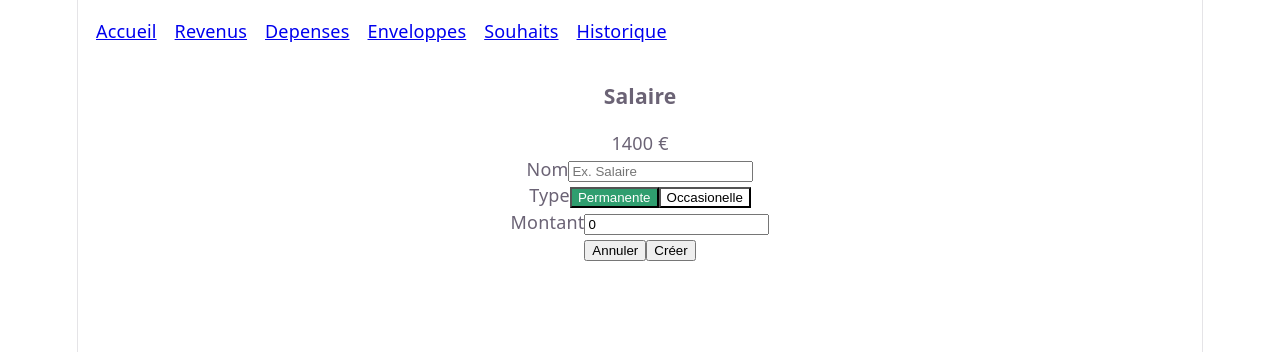
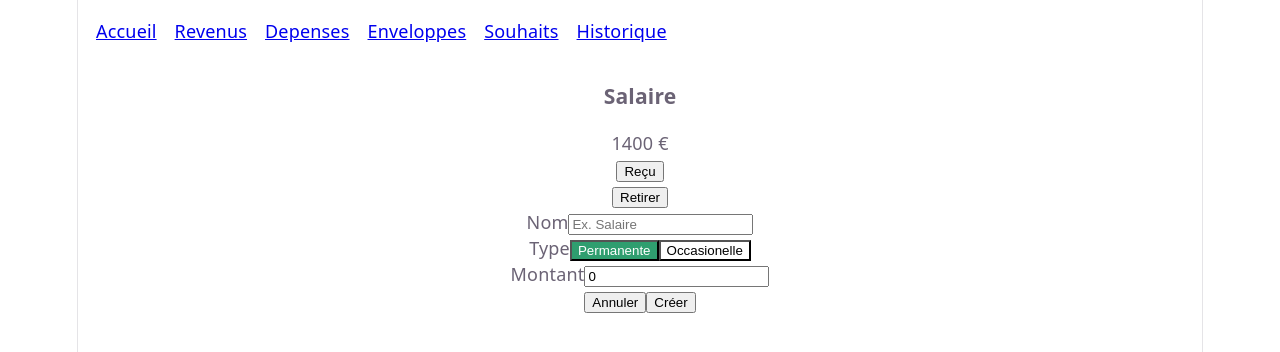
Before and after one commit to ShumiFr/Poyo, a React (Vite) app: page /revenus in a window 1280 px wide. Shown: the top 352 px of the page. Built offline with nearby package versions, Linux system fonts and the light colour scheme.

Commit message:
Ajout de la fonctionnalité pour retirer et marquer comme reçu les revenus

```diff
--- a/src/routes/revenus.tsx
+++ b/src/routes/revenus.tsx
@@ -8,12 +8,36 @@ export const Route = createFileRoute('/revenus')({
 
 function RouteComponent() {
    const revenus = useRevenus((state) => state.revenus)
+   const retirerRevenu = useRevenus((state) => state.retirerRevenu)
+   const marquerRecu = useRevenus((state) => state.marquerRecu)
+
+   function handleDelete(e: React.MouseEvent<HTMLButtonElement>) {
+      e.preventDefault()
+
+      const id = e.currentTarget.id
+
+      retirerRevenu(id)
+   }
+
+   function handleRecu(e: React.MouseEvent<HTMLButtonElement>) {
+      e.preventDefault()
+
+      const id = e.currentTarget.id
+
+      marquerRecu(id)
+   }
 
    return <div>
       {revenus.map((revenu) => (
          <div key={revenu.id}>
             <h3>{revenu.nom}</h3>
             <p>{revenu.montant} €</p>
+            <div>
+               <button id={revenu.id} onClick={handleRecu}>Reçu</button>
+            </div>
+            <div>
+               <button id={revenu.id} onClick={handleDelete}>Retirer</button>
+            </div>
          </div>
       ))}
       <Form />
--- a/src/store/useRevenus.ts
+++ b/src/store/useRevenus.ts
@@ -5,7 +5,8 @@ interface RevenusStore {
    revenus: Revenu[]
    ajouterRevenu: (revenu: Revenu) => void
    //modifierRevenu: (revenu: Revenu) => void
-   //retirerRevenu: (revenu: Revenu) => void
+   retirerRevenu: (id: string) => void
+   marquerRecu: (id: string) => void
 }
 
 export const useRevenus = create<RevenusStore>((set) => ({
@@ -23,4 +24,16 @@ export const useRevenus = create<RevenusStore>((set) => ({
       set((state) => ({
          revenus: [...state.revenus, revenu]
       })),
+
+   retirerRevenu: (id) =>
+      set((state) => ({
+         revenus: state.revenus.filter((revenu) => revenu.id !== id)
+      })),
+
+   marquerRecu: (id) =>
+      set((state) => ({
+         revenus: state.revenus.map((revenu) =>
+            revenu.id === id ? { ...revenu, estRecu: !revenu.estRecu } : revenu
+         )
+      }))
 }))
```
